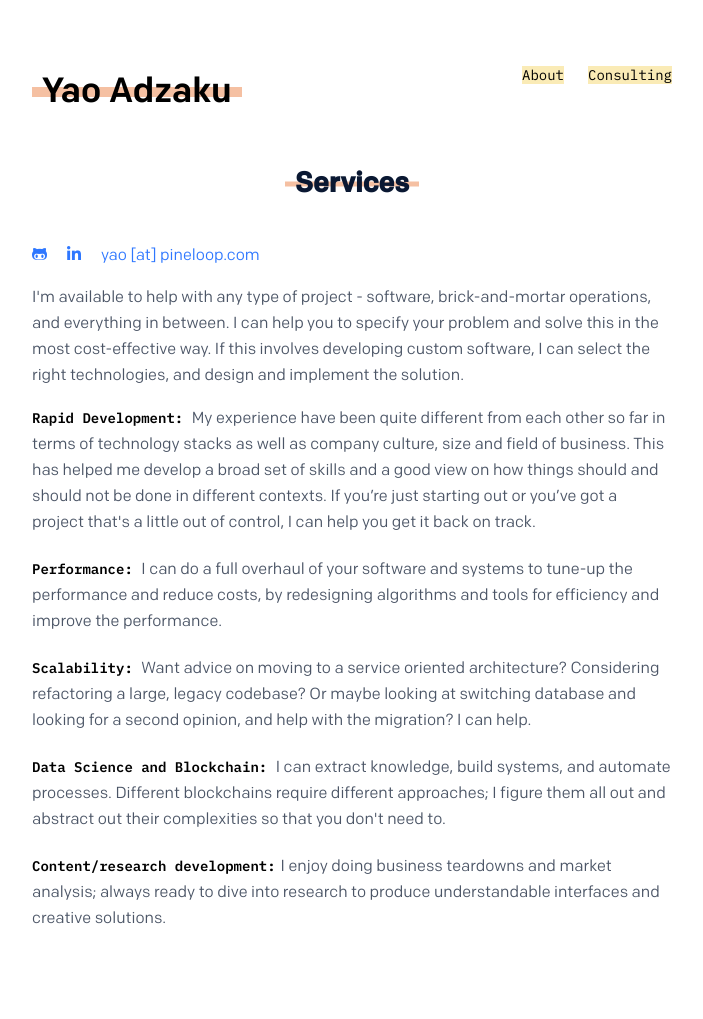
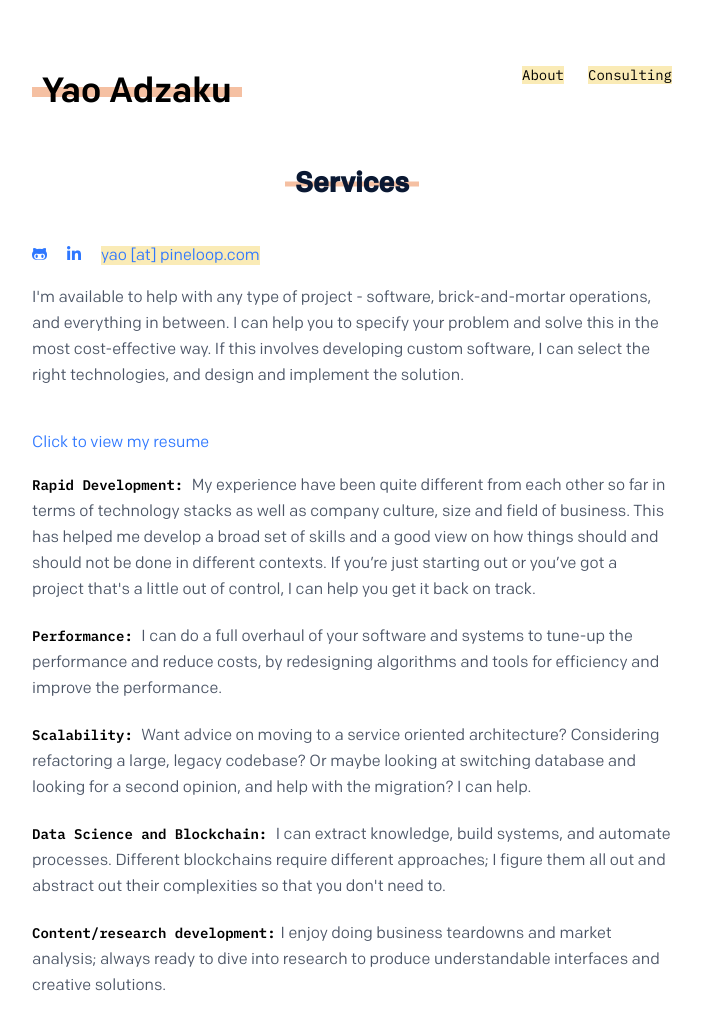
Before and after one commit to rpip/rpip.github.io, a Jekyll site: the page built from work.html, in a window 1280 px wide. Shown: the whole page, without its empty margins (288-991 px from the left). Built offline with Jekyll 4.4.1, drawn with Linux system fonts in a browser that asks for light colours; nearby versions of some CDN libraries; before the commit the page ends 952 px from its top, so only the background shows below that.

Commit message:
Update work.html

```diff
--- a/work.html
+++ b/work.html
@@ -10,7 +10,7 @@ title: About
     <ul class="list-unstyled list-inline">
         <li><a href="http://github.com/rpip" class="no-highlight" target="blank"><i aria-hidden="true" title="GitHub" class="fa fa-github-alt"></i></a></li>
         <li><a href="http://linkedin.com/in/yaoadzaku" class="no-highlight" target="blank"><i aria-hidden="true" title="LinkedIn" class="fa fa-linkedin"></i></a></li>
-        <li><a class="no-highlight">yao [at] pineloop.com</a></li>
+        <li><a>yao [at] pineloop.com</a></li>
     </ul>
 </div>
 
@@ -18,6 +18,10 @@ title: About
 <div>
     <p>
         I'm available to help with any type of project - software, brick-and-mortar operations, and everything in between. I can help you to specify your problem and solve this in the most cost-effective way. If this involves developing custom software, I can select the right technologies, and design and implement the solution.
+    </p>
+    <br>
+    <p>
+    <a href="./yao-adzaku-cv.pdf" class="no-highlight" target="blank">Click to view my resume</a>
     </p>
 </div>
 
```
